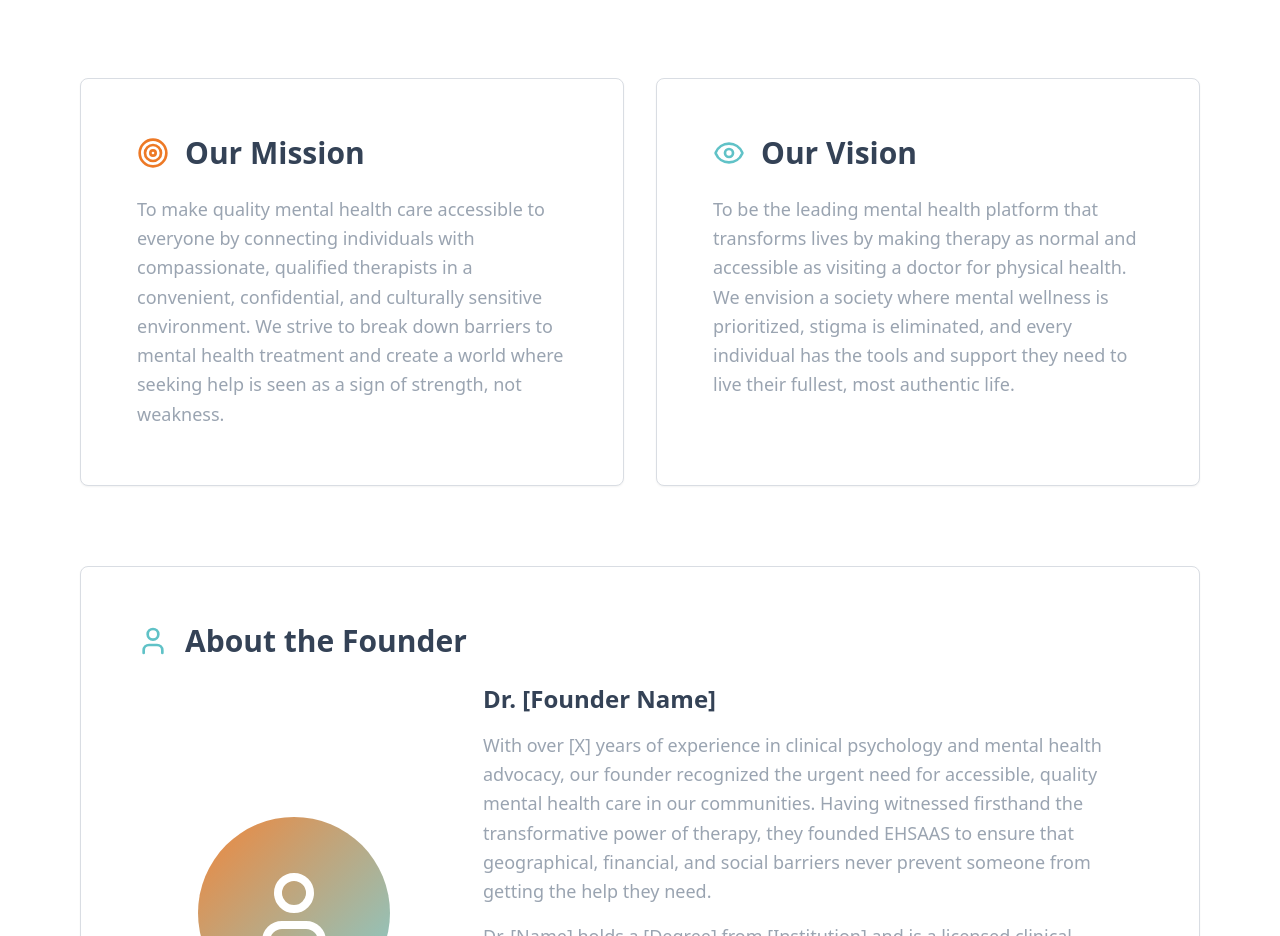
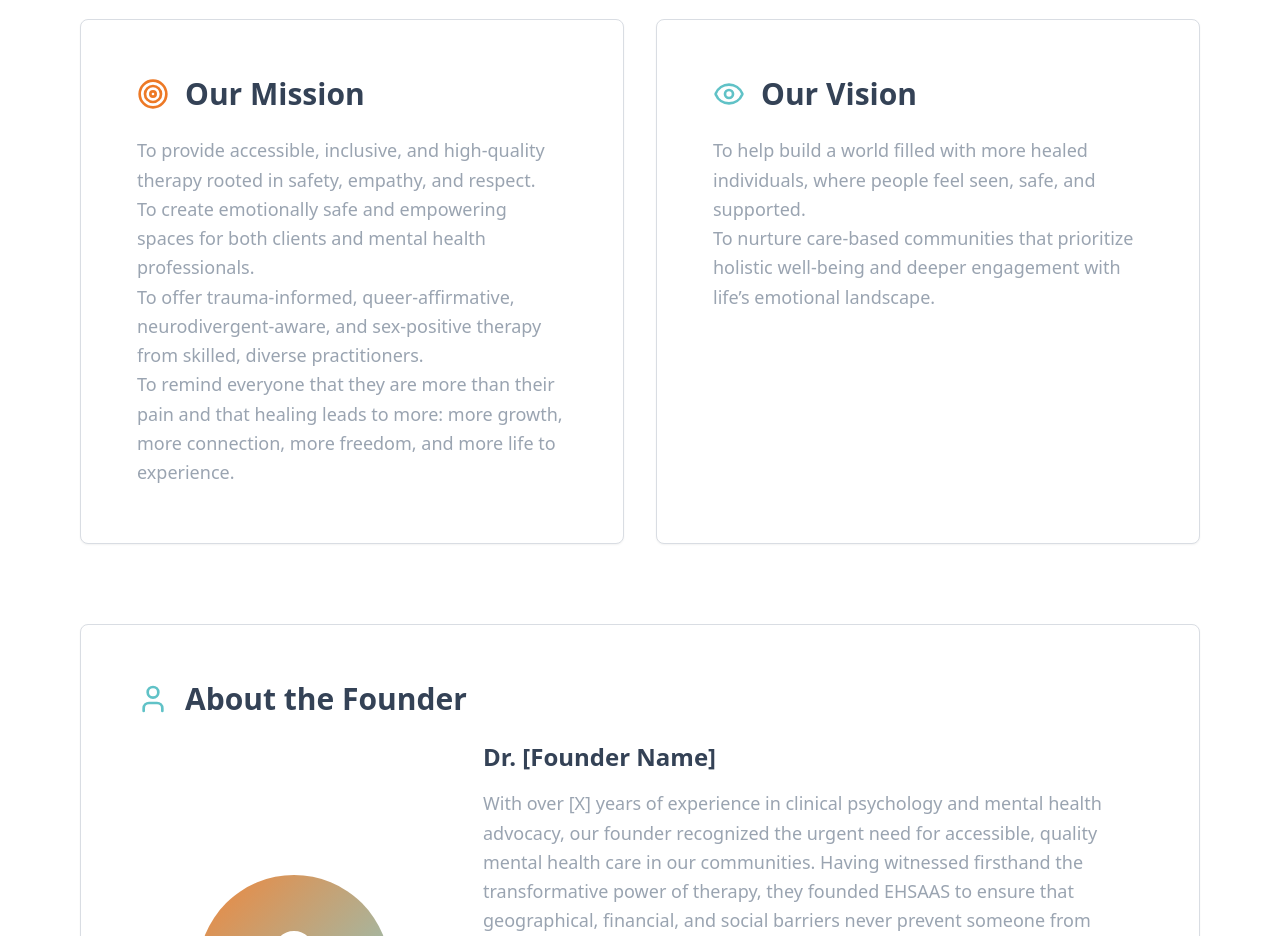
Before and after one commit to zenilrvs/ehsaas-connect-book, a React (Vite) app: page /about in a window 1280 px wide. Shown: the part 883-1819 px from the top of the page. Built offline with nearby package versions, Linux system fonts and the light colour scheme.

Commit message:
Code edited in Lovable Code Editor
Edited UI in Lovable

```diff
--- a/src/pages/About.tsx
+++ b/src/pages/About.tsx
@@ -26,7 +26,7 @@ const About = () => {
                   <h2 className="text-3xl font-bold text-foreground">About EHSAAS</h2>
                 </div>
                 <p className="text-lg text-muted-foreground leading-relaxed mb-6">
-                  EHSAAS, meaning "feelings" in Hindi and Urdu, represents our deep understanding of the human emotional experience. <br />
+                  EHSAAS, meaning "feelings" in Hindi and Urdu, represents our deep understanding of the human emotional experience.
                   We are a mental health platform that bridges the gap between those seeking help and qualified mental health professionals.
                 </p>
                 <p className="text-lg text-muted-foreground leading-relaxed mb-6">
@@ -36,7 +36,7 @@ const About = () => {
                 </p>
                 <p className="text-lg text-muted-foreground leading-relaxed">
                   Our platform offers a comprehensive range of services including individual therapy, couples counseling, group sessions,
-                  and specialized programs for different life stages and challenges. <br /> Every session is conducted by licensed professionals
+                  and specialized programs for different life stages and challenges. Every session is conducted by licensed professionals
                   who are committed to creating a non-judgmental, supportive environment.
                 </p>
               </CardContent>
@@ -52,10 +52,12 @@ const About = () => {
                   <h2 className="text-3xl font-bold text-foreground">Our Mission</h2>
                 </div>
                 <p className="text-lg text-muted-foreground leading-relaxed">
-                  To make quality mental health care accessible to everyone by connecting individuals with compassionate,
-                  qualified therapists in a convenient, confidential, and culturally sensitive environment. We strive to
-                  break down barriers to mental health treatment and create a world where seeking help is seen as a sign
-                  of strength, not weakness.
+                  <ul>
+                    <li>To provide accessible, inclusive, and high-quality therapy rooted in safety, empathy, and respect.</li>
+                    <li>To create emotionally safe and empowering spaces for both clients and mental health professionals.</li>
+                    <li>To offer trauma-informed, queer-affirmative, neurodivergent-aware, and sex-positive therapy from skilled, diverse practitioners.</li>
+                    <li>To remind everyone that they are more than their pain and that healing leads to more: more growth, more connection, more freedom, and more life to experience.</li>
+                  </ul>
                 </p>
               </CardContent>
             </Card>
@@ -67,11 +69,10 @@ const About = () => {
                   <h2 className="text-3xl font-bold text-foreground">Our Vision</h2>
                 </div>
                 <p className="text-lg text-muted-foreground leading-relaxed">
-                  <ul>To be the leading mental health platform that transforms lives by making therapy as normal and accessible
-                  as visiting a doctor for physical health. </ul>
-                  <ul> We envision a society where mental wellness is prioritized,
-                  stigma is eliminated, and every individual has the tools and support they need to live their fullest,
-                  most authentic life.</ul>
+                <ul>
+                    <li>To help build a world filled with more healed individuals, where people feel seen, safe, and supported.</li>
+                    <li>To nurture care-based communities that prioritize holistic well-being and deeper engagement with life’s emotional landscape.</li>
+                  </ul>
                 </p>
               </CardContent>
             </Card>
```
